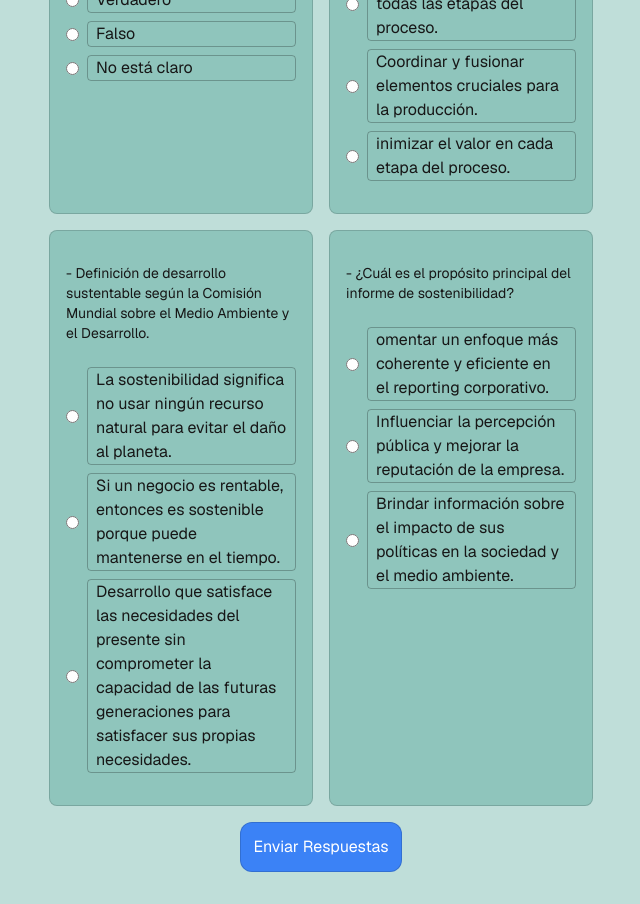
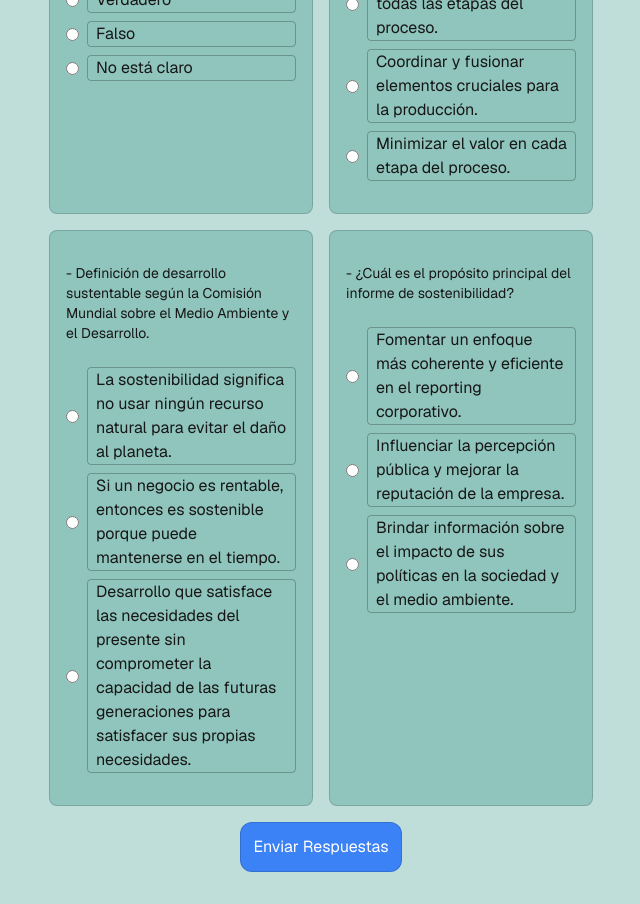
Before and after one commit to ezestom/next-trivia-cacta, a Next.js app: page /trivia in a window 1280 px wide. Shown: the part 840-1744 px from the top of the page, without its empty margins (319-959 px from the left). Built offline with nearby package versions, Linux system fonts and the light colour scheme.

Commit message:
push con email storage

```diff
--- a/app/components/Form.tsx
+++ b/app/components/Form.tsx
@@ -1,4 +1,5 @@
 'use client'
+import { info } from "console";
 import { useRouter } from "next/navigation";
 import { useState } from "react";
 import { Toaster, toast } from 'sonner'
@@ -19,21 +20,17 @@ export const Form = () => {
 
 
    // Función para verificar si el email ya está en el local storage
-   // const checkLocalStorageEmail = () => {
-   //    const storedEmail = localStorage.getItem("email");
-   //    if (storedEmail) {
-   //       toast('Ya has participado de la Trivia. Serás redirigido al sitio web principal.', {
-   //          duration: 5000,
-   //          position: 'top-center',
-   //          icon: '⚠️',
-   //       });
-   //       document.querySelectorAll('input').forEach(input => input.disabled = true);
-   //       setTimeout(() => {
-   //          router.push(`https://cacta.eco/`);
-   //       }, 5000);
-   //    }
-   // }
-   // checkLocalStorageEmail();
+   const checkLocalStorageEmail = () => {
+      const storedEmail = localStorage.getItem("email");
+      if (storedEmail) {
+         setTimeout(() => {
+            document.querySelectorAll('input').forEach(input => input.disabled = true);
+            alert(`Ya has participado con el email ${storedEmail}. Te redirigiremos a la web, ¡suerte! 🌵`);
+            router.push(`https://cacta.eco/`);
+         }, 2000);
+      }
+   }
+   checkLocalStorageEmail();
 
    const handleRedirect = (userId: number) => {
       router.push(`/trivia?id=${userId}`); // Redirigir a trivia con el id del usuario
--- a/app/trivia/page.tsx
+++ b/app/trivia/page.tsx
@@ -36,7 +36,7 @@ const questions = [
    {
       id: "q6",
       question: "¿Cuál es uno de los principales objetivos de la gestión de la cadena de suministro?",
-      options: ["Maximizar los costos en todas las etapas del proceso.", "Coordinar y fusionar elementos cruciales para la producción.", "inimizar el valor en cada etapa del proceso."],
+      options: ["Maximizar los costos en todas las etapas del proceso.", "Coordinar y fusionar elementos cruciales para la producción.", "Minimizar el valor en cada etapa del proceso."],
       correctAnswer: 1, // "Coordinar y fusionar elementos cruciales para la producción."
    },
    {
@@ -48,7 +48,7 @@ const questions = [
    {
       id: "q8",
       question: "¿Cuál es el propósito principal del informe de sostenibilidad?",
-      options: ["omentar un enfoque más coherente y eficiente en el reporting corporativo.", "Influenciar la percepción pública y mejorar la reputación de la empresa. ", "Brindar información sobre el impacto de sus políticas en la sociedad y el medio ambiente. "],
+      options: ["Fomentar un enfoque más coherente y eficiente en el reporting corporativo.", "Influenciar la percepción pública y mejorar la reputación de la empresa. ", "Brindar información sobre el impacto de sus políticas en la sociedad y el medio ambiente. "],
       correctAnswer: 2, // "Brindar información sobre el impacto de sus políticas en la sociedad y el medio ambiente. "
    }
 ];
@@ -146,7 +146,8 @@ export default function TriviaForm() {
             // Si la respuesta es correcta, muestra un mensaje de éxito
             // alert("Gracias por participar! Tu puntaje ha sido " + formatScore(score) + " ya lo hemos registrado 🌵");
 
-            alert(`Gracias por participar! Tu puntaje es ${formatScore(score)} 🎯 Las respuestas correctas son: ${questions.map(q => `• ${q.question}: ${q.options[q.correctAnswer]}`).join("\n")}`);
+            alert(`Gracias por participar! Tu puntaje es ${formatScore(score)} 🎯 Las respuestas correctas son:
+            ${questions.map(q => `• ${q.question}: ${q.options[q.correctAnswer]}`).join("\n")}`);
 
 
          } else {
@@ -159,14 +160,10 @@ export default function TriviaForm() {
       }
    };
 
-
-
-
-
    const formatScore = (score: number) => score.toFixed(2).replace(".", ",") + "%";
 
    return (
-      <section className="flex flex-col items-center justify-start min-h-screen font-[family-name:var(--font-geist-sans)] h-dvh bg-[#007d67]/25 h-full">
+      <section className="flex flex-col items-center justify-start min-h-screen font-[family-name:var(--font-geist-sans)]  bg-[#007d67]/25 h-full">
          <h2 className="text-2xl font-black bg-[#007d67]/50 rounded-lg text-center p-8 my-4 border border-black/15">Cacta 🧩 Trivia </h2>
 
          <form onSubmit={handleSubmit} className="grid grid-cols-2 grid-rows-2  place-items-start gap-4 max-w-xl mx-auto px-4">
@@ -205,7 +202,6 @@ export default function TriviaForm() {
             </div>
          </form>
 
-
          {score >= 0 && isSubmitted && (
             <div className="mt-6 text-xl font-semibold">
                <p>Puntaje: {formatScore(score)}</p>
```
Also changed, not shown: 2 other files (tests, documents, lock files or other folders).
